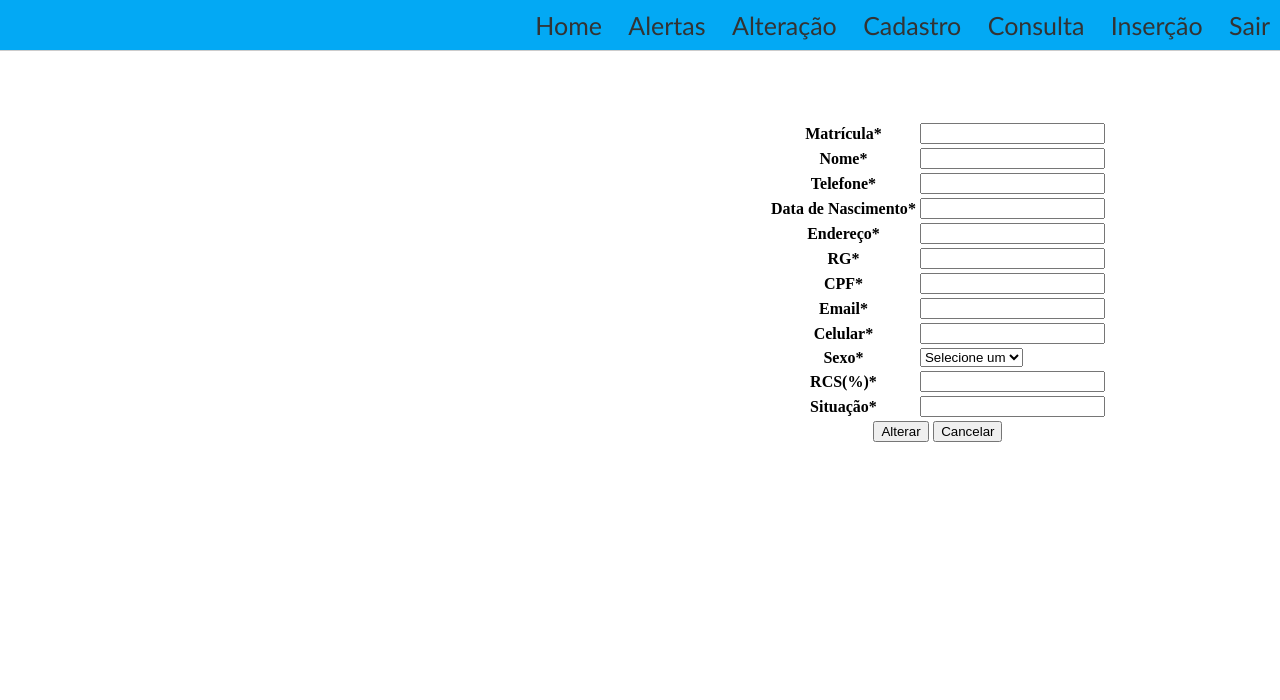
After one commit to rafaelfez/sass, a PHP site: page /alt_fil.php in a window 1280 px wide. The commit adds this page. Shown: the top 700 px of the page. Run offline with PHP 8.4, Linux system fonts and the light colour scheme; the visitor is signed in with stand-in values (Sample User, id 1).

Commit message:
Alteração de Filiado

```diff
--- /dev/null
+++ b/alt_fil.php
@@ -0,0 +1,120 @@
+<?php
+
+require 'inc/funcoes.php';
+
+$tituloPagina = "Alteração";
+$matricula = $nome = $telefone = $nascimento = $endereco = $rg = $cpf = $celular = $sexo = $taxa_rcs = $email = $situacao = '';
+
+/*if (isset($_GET['matricula'])) {
+    list($matricula,$nome,$telefone,$nascimento,$endereco,$rg,$cpf,$celular,$sexo,$email,$situacao,$taxa_rcs) = buscaAlterar(filter_input(INPUT_GET, 'matricula', FILTER_SANITIZE_NUMBER_INT));
+}
+*/
+
+if($_SERVER['REQUEST_METHOD'] == 'POST'){
+  $matricula = filter_input(INPUT_POST, 'matricula', FILTER_SANITIZE_NUMBER_INT);
+  $nome = filter_input(INPUT_POST, 'nome', FILTER_SANITIZE_STRING);
+  $telefone = filter_input(INPUT_POST, 'telefone', FILTER_SANITIZE_NUMBER_INT);
+  $nascimento = filter_input(INPUT_POST, 'nascimento', FILTER_SANITIZE_STRING);
+  $endereco = filter_input(INPUT_POST, 'endereco', FILTER_SANITIZE_STRING);
+  $rg = filter_input(INPUT_POST, 'rg', FILTER_SANITIZE_NUMBER_INT);
+  $cpf = filter_input(INPUT_POST, 'cpf', FILTER_SANITIZE_NUMBER_INT);
+  $celular = filter_input(INPUT_POST, 'celular', FILTER_SANITIZE_NUMBER_INT);
+  $sexo = filter_input(INPUT_POST, 'sexo', FILTER_SANITIZE_STRING);
+  $taxa_rcs = filter_input(INPUT_POST, 'taxa_rcs', FILTER_SANITIZE_NUMBER_INT);
+  $email = filter_input(INPUT_POST, 'email', FILTER_SANITIZE_STRING);
+  $situacao = filter_input(INPUT_POST, 'situacao', FILTER_SANITIZE_STRING);
+
+
+  if(empty($matricula) || empty($nome) || empty($telefone) || empty($nascimento) || empty($endereco) || empty($rg) || empty($cpf) || empty($celular) || empty($sexo) || empty($email) || empty($situacao) || empty($taxa_rcs)){
+    mesErro("Por favor insira todos os campos");
+  }else{
+    if(alterarFiliado($matricula,$nome,$telefone,$nascimento,$endereco,$rg,$cpf,$celular,$sexo,$email,$situacao,$taxa_rcs)){
+      mesErro("Filiado Alterado");
+    }else{
+      mesErro("Não foi possível alterar");
+    }
+  }
+}
+
+include("inc/header.php");
+?>
+
+<!--<div class="consulta-alterar">
+  <h2>Alterar Filiado</h2>
+  <form class="form-consulta-alterar" method="post" action="alteracao.php">
+    <table>
+      <tr>
+        <th><label for="matricula">Matrícula<span class="required">*</span></label></th>
+        <td><input type="text" id="matricula" name="matricula" value="<?php /*echo htmlspecialchars($matricula); */?>"/></td>
+      </tr>
+    </table>
+    <input class="button button--primary button--topic-php" type="submit" value="Pesquisar" />
+    <input class="button button--primary button--topic-php" type="submit" value="Limpar" />
+  </form>
+</div>
+-->
+<div class="alterar">
+  <form class="form-alterar" method="post" action="alt_fil.php">
+  <table>
+    <tr>
+      <th><label for="matricula">Matrícula<span class="required">*</span></label></th>
+      <td><input type="text" id="matricula" name="matricula" value="<?php echo htmlspecialchars($matricula); ?>"/></td>
+    </tr>
+    <tr>
+      <th><label for="nome">Nome<span class="required">*</span></label></th>
+      <td><input type="text" id="nome" name="nome" value="<?php echo htmlspecialchars($nome); ?>"/></td>
+    </tr>
+    <tr>
+      <th><label for="telefone">Telefone<span class="required">*</span></label></th>
+      <td><input type="text" id="telefone" name="telefone" value="<?php echo htmlspecialchars($telefone); ?>"/></td>
+    </tr>
+    <tr>
+      <th><label for="nascimento">Data de Nascimento<span class="required">*</span></label></th>
+      <td><input type="text" id="nascimento" name="nascimento" value="<?php echo htmlspecialchars($nascimento); ?>"/></td>
+    </tr>
+    <tr>
+      <th><label for="endereco">Endereço<span class="required">*</span></label></th>
+      <td><input type="text" id="endereco" name="endereco" value="<?php echo htmlspecialchars($endereco); ?>"/></td>
+    </tr>
+    <tr>
+      <th><label for="rg">RG<span class="required">*</span></label></th>
+      <td><input type="text" id="rg" name="rg" value="<?php echo htmlspecialchars($rg); ?>"/></td>
+    </tr>
+    <tr>
+      <th><label for="cpf">CPF<span class="cpf">*</span></label></th>
+      <td><input type="text" id="cpf" name="cpf" value="<?php echo htmlspecialchars($cpf); ?>"/></td>
+    </tr>
+    <tr>
+      <th><label for="email">Email<span class="required">*</span></label></th>
+      <td><input type="text" id="email" name="email" value="<?php echo htmlspecialchars($email); ?>"/></td>
+    </tr>
+    <tr>
+      <th><label for="celular">Celular<span class="required">*</span></label></th>
+      <td><input type="text" id="celular" name="celular" value="<?php echo htmlspecialchars($celular); ?>"/></td>
+    </tr>
+    <tr>
+      <th><label for="sexo">Sexo<span class="required">*<span></label></th>
+      <td><select id="sexo" name="sexo">
+        <option value="">Selecione um</option>
+        <option value="Masculino" <?php if($sexo == 'Masculino') echo 'selected'; ?>>Masculino</option>
+        <option value="Feminino" <?php if($sexo == 'Feminino') echo 'selected'; ?>>Feminino</option>
+      </select></td>
+    </tr>
+    <tr>
+      <th><label for="taxa_rcs">RCS(%)<span class="required">*</span></label></th>
+      <td><input type="text" id="taxa_rcs" name="taxa_rcs" value="<?php echo htmlspecialchars($taxa_rcs); ?>"/></td>
+    </tr>
+    <tr>
+      <th><label for="situacao">Situação<span class="required">*</span></label></th>
+      <td><input type="text" id="situacao" name="situacao" value="<?php echo htmlspecialchars($situacao); ?>"/></td>
+    </tr>
+  </table>
+  <input class="button button--primary button--topic-php" type="submit" value="Alterar" />
+  <input type="button" value="Cancelar" onclick="javascript: location.href='index.php';" />
+  </form>
+</div>
+
+
+<?php
+include("inc/footer.php");
+?>
--- a/cad_arr.php
+++ b/cad_fil.php
@@ -2,7 +2,7 @@
 
 require 'inc/funcoes.php';
 
-$tituloPagina = "Arrumador";
+$tituloPagina = "Cadastro";
 $matricula = $nome = $telefone = $nascimento = $endereco = $rg = $cpf = $celular = $sexo = $email = $situacao = $taxa_rcs = '';
 
 
@@ -39,8 +39,8 @@ include("inc/header.php");
 ?>
 
 <div class="cad-arr">
-  <h2>Cadastro de Arrumador</h2>
-  <form class="form-cad-arr" method="post" action="cad_arr.php">
+  <h2>Cadastro de Filiado</h2>
+  <form class="form-cad-arr" method="post" action="cad_fil.php">
     <table>
         <tr>
           <th><label for="matricula">Matrícula<span class="required">*</span></label></th>
--- a/inc/funcoes.php
+++ b/inc/funcoes.php
@@ -91,3 +91,46 @@ function add_con($cnpj,$nome,$categoria, $empresa, $mensalidade, $desconto, $DAS
   }
   return true;
 }
+
+function buscaAlterar($matricula){
+  include 'conexao.php';
+
+  $sql = "SELECT * from afiliados where matricula = ?";
+
+  try {
+    $resultado=$db->prepare($sql);
+    $resultado->bindValue(1, $matricula, PDO::PARAM_INT);
+    $resultado->execute();
+  } catch (Exception $e) {
+    echo "Error!: " . $e->getMessage() . "<br />";
+    return false;
+  }
+  return $resultado->fetch();
+}
+
+function alterarFiliado($matricula,$nome,$telefone,$nascimento,$endereco,$rg,$cpf,$celular,$sexo,$email,$situacao,$taxa_rcs){
+  include 'conexao.php';
+
+  $sql = "UPDATE afiliado SET nome = ?, telefone = ?, nascimento = ?, endereco = ?, rg = ?, cpf = ?, celular = ?, sexo = ?, email = ?, situacao = ?, taxa_rcs = ? WHERE matricula = ?";
+
+  try {
+    $resultado = $db->prepare($sql);
+    $resultado->bindValue(1, $nome, PDO::PARAM_STR);
+    $resultado->bindValue(2, $telefone, PDO::PARAM_INT);
+    $resultado->bindValue(3, $nascimento, PDO::PARAM_STR);
+    $resultado->bindValue(4, $endereco, PDO::PARAM_STR);
+    $resultado->bindValue(5, $rg, PDO::PARAM_INT);
+    $resultado->bindValue(6, $cpf, PDO::PARAM_INT);
+    $resultado->bindValue(7, $celular, PDO::PARAM_INT);
+    $resultado->bindValue(8, $sexo, PDO::PARAM_STR);
+    $resultado->bindValue(9, $email, PDO::PARAM_INT);
+    $resultado->bindValue(10, $situacao, PDO::PARAM_INT);
+    $resultado->bindValue(11, $taxa_rcs, PDO::PARAM_INT);
+    $resultado->bindValue(12, $matricula, PDO::PARAM_INT);
+    $resultado->execute();
+  } catch (Exception $e) {
+    echo "Error!: " . $e->getMessage() . "<br />";
+    return false;
+  }
+  return true;
+}
--- a/inc/header.php
+++ b/inc/header.php
@@ -9,17 +9,22 @@
   </head>
 
   <body>
-    <?php /*
     <div class="header">
       <div class="wrapper">
         <nav id="menu">
         <ul>
           <li><a href="index.php">Home</a></li>
           <li><a href="alertas.php">Alertas</a></li>
-          <li><a href="alteracao.php">Alteração</a></li>
+          <li><a href="#">Alteração</a>
+            <ul>
+              <li><a href="alt_fil.php">Filiado</a></li>
+              <li><a href="alt_dep.php">Dependente</a></li>
+              <li><a href="alt_fil.php">Convênio</a></li>
+            </ul>
+          </li>
           <li><a href="#">Cadastro</a>
             <ul>
-              <li><a href="cad_arr.php">Arrumador</a></li>
+              <li><a href="cad_fil.php">Filiado</a></li>
               <li><a href="cad_dep.php">Dependente</a></li>
               <li><a href="cad_con.php">Convênio</a></li>
             </ul>
@@ -29,7 +34,7 @@
           <li><a href="logout.php">Sair</a></li>
         </ul>
     </div>
-    */?>
+
     <div id="content">
       <?php //verificando se esta logado
       session_start();
```
Also changed, not shown: alteracao.php (deleted, +0 -86 lines), alt_con.php (added), alt_dep.php (added).
